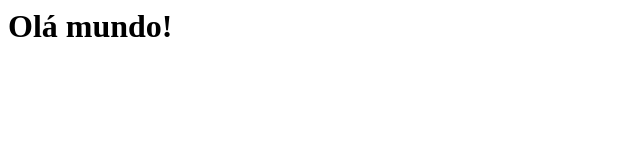
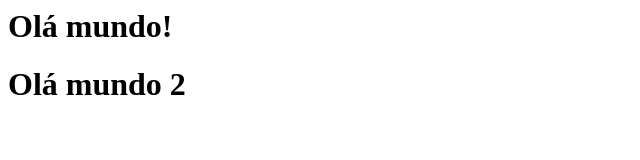
Before and after one commit to RobsonAraujo2021/Repositorio, a plain HTML site: page index.html in a window 1280 px wide. Shown: the whole page, without its empty margins (0-640 px from the left). Drawn offline with Linux system fonts and the light colour scheme.

Commit message:
Atualização do arquivo index.html

```diff
--- a/index.html
+++ b/index.html
@@ -5,6 +5,7 @@
 <body>
 
 <h1>Olá mundo!</h1>
+<h1>Olá mundo 2</h1>
 
 </body>
 </html>
```
